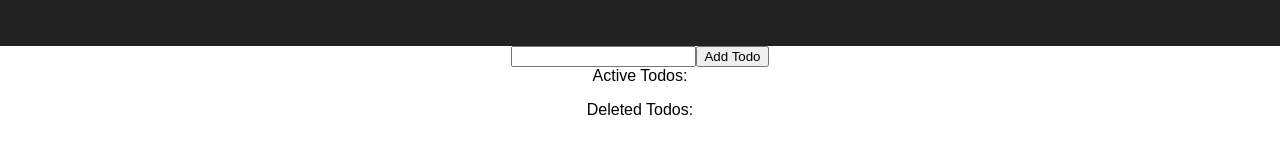
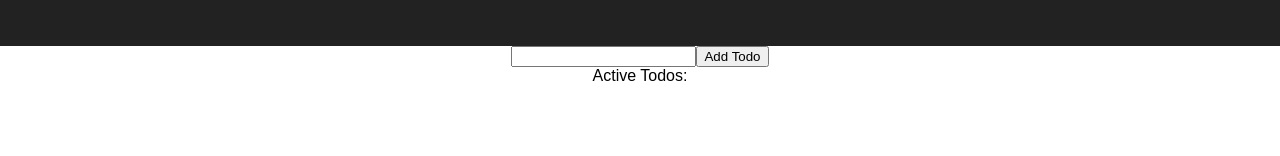
Before and after one commit to andlar/ulp-portlet, a React (Create React App) app: page / in a window 1280 px wide. Shown: the part 144-300 px from the top of the page. Built offline with nearby package versions, Linux system fonts and the light colour scheme.

Commit message:
Hide undelete when no deleted items

```diff
--- a/src/components/todoList/index.jsx
+++ b/src/components/todoList/index.jsx
@@ -34,10 +34,14 @@ const TodoList = ({ todos, deleteTodo, deletedTodos, undeleteTodo }) => {
           <ul>
             {todoItems}
           </ul>
-          <span>Deleted Todos:</span>
-          <ul>
-            {deletedTodoItems}
-          </ul>
+          {deletedTodoItems.length > 0 &&
+              <span>
+                    <span>Deleted Todos:</span>
+                        <ul>
+                              {deletedTodoItems}
+                            </ul>
+                  </span>
+              }
         </span>
     );
 };
```
